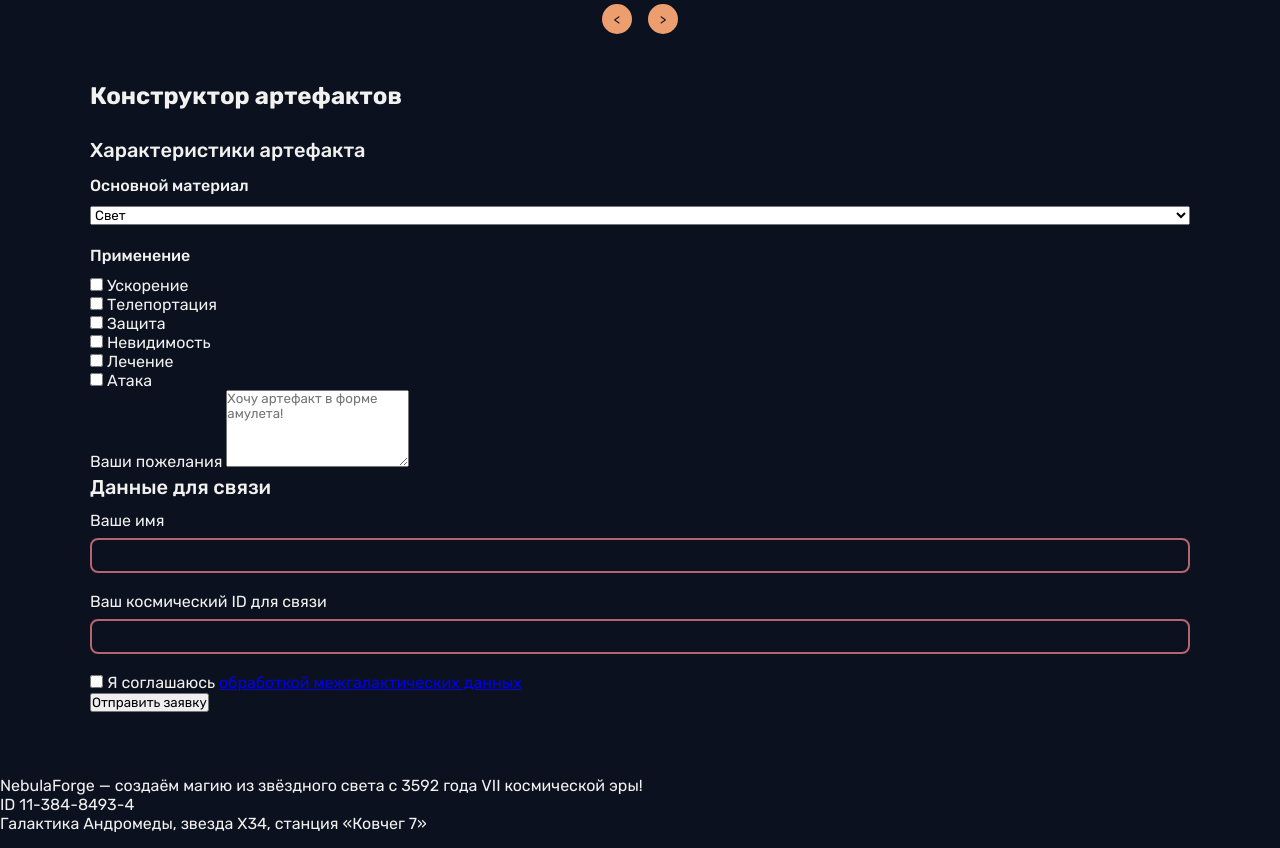
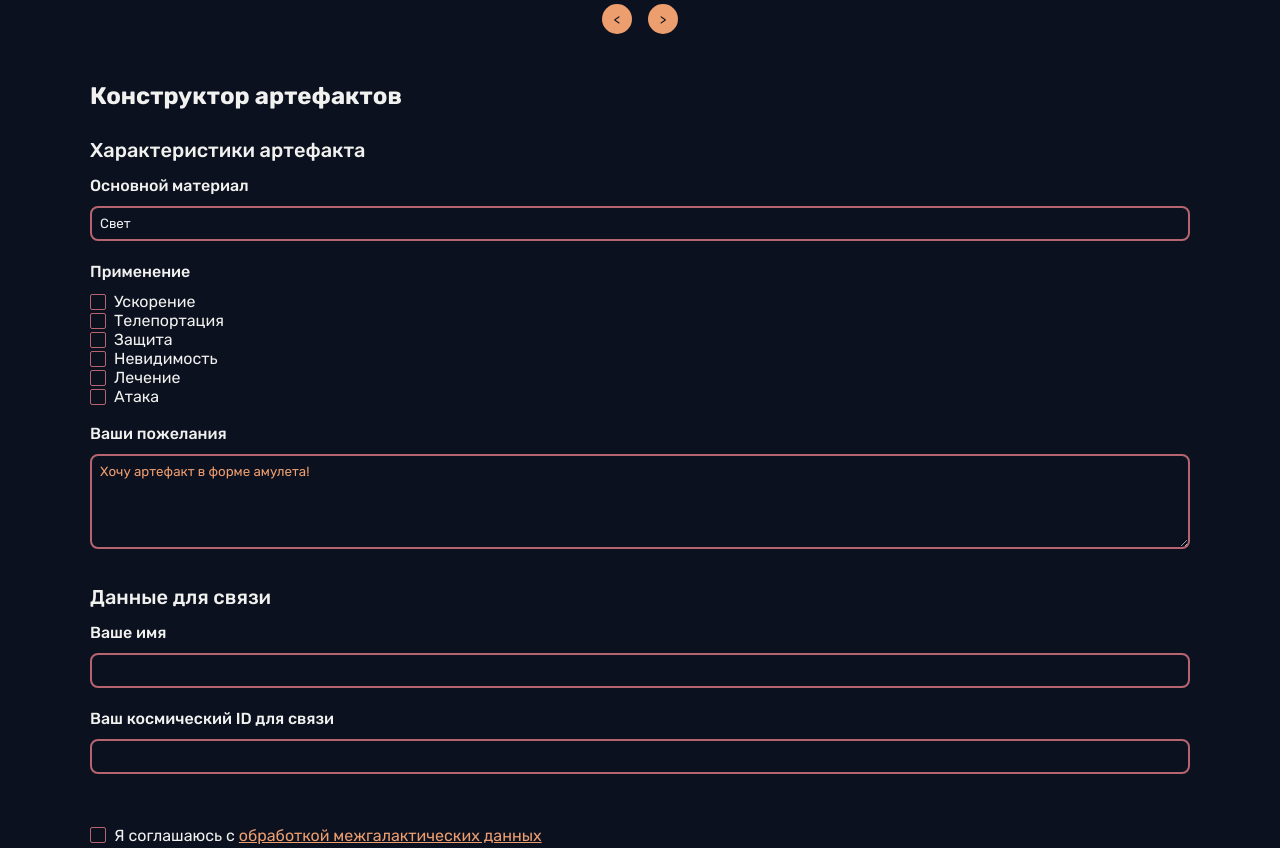
Before and after one commit to caseyaru/nebula, a website with bundled scripts: page src/index.html in a window 1280 px wide. Shown: the part 300-1148 px from the top of the page. Built offline with nearby package versions, Linux system fonts and the light colour scheme.

Commit message:
form styles

```diff
--- a/src/index.html
+++ b/src/index.html
@@ -52,10 +52,10 @@
 
                     <div class="form__field">
                         <label for="form-material" class="form__field-label">Основной материал</label>
-                        <select class="form__select" id="form-material">
-                            <option value="" selected>Свет</option>
-                            <option value="">Туманность</option>
-                            <option value="">Антиматерия</option>
+                        <select class="form__select form__input" id="form-material">
+                            <option selected>Свет</option>
+                            <option>Туманность</option>
+                            <option>Антиматерия</option>
                         </select>
                         <p class="form__error">Это поле обязательное</p>
                     </div>
@@ -64,7 +64,7 @@
                         <p class="form__field-label">
                             Применение
                         </p>
-                        <div>
+                        <div class="form__checkbox-container">
                             <div class="form__checkbox">
                                 <input type="checkbox" id="form-checkbox-0" class="form__checkbox-input" />
                                 <label for="form-checkbox-0" class="form__checkbox-label">Ускорение</label>
@@ -92,9 +92,9 @@
                         </div>
                     </div>
 
-                    <div>
-                        <label for="form-description" class="form__checkbox-label">Ваши пожелания</label>
-                        <textarea id="form-description" rows="5" class="form__input_textarea" placeholder="Хочу артефакт в форме амулета!"></textarea>
+                    <div class="form__field">
+                        <label for="form-description" class="form__label form__field-label">Ваши пожелания</label>
+                        <textarea id="form-description" rows="5" class="form__input" placeholder="Хочу артефакт в форме амулета!"></textarea>
                     </div>
 
                 </fieldset>
@@ -102,21 +102,21 @@
                 <fieldset class="form__fieldset">
                     <legend class="form__legend">Данные для связи</legend>
                     <div class="form__field">
-                        <label for="form-name" class="form__label">Ваше имя</label>
-                        <input class="form__input" id="name" class="form__input_text"/>
+                        <label for="form-name" class="form__field-label">Ваше имя</label>
+                        <input class="form__input" id="name" class="form__input form__input_text"/>
                         <p class="form__error">Пожалуйста, используйте только земную клавиатуру (кириллицу) и цифры</p>
                     </div>
                     <div class="form__field">
-                        <label for="form-name" class="form__label">Ваш космический ID для связи</label>
-                        <input class="form__input" id="name" class="form__input_text"/>
+                        <label for="form-name" class="form__field-label">Ваш космический ID для связи</label>
+                        <input class="form__input" id="name" class="form__input form__input_text"/>
                         <p class="form__error">ID должен содержать только цифры</p>
                     </div>
                 </fieldset>
 
                 <div class="form__checkbox">
-                    <input type="checkbox" id="form-checkbox-5" class="form__checkbox-input" />
-                    <label for="form-checkbox-5" class="form__checkbox-label">
-                        Я соглашаюсь
+                    <input type="checkbox" id="form-agree" class="form__checkbox-input" />
+                    <label for="form-agree" class="form__checkbox-label">
+                        Я соглашаюсь с&nbsp;
                         <a class="form__link" href="#">обработкой межгалактических данных</a>
                     </label>
                 </div>
--- a/src/styles/modules/form.scss
+++ b/src/styles/modules/form.scss
@@ -11,6 +11,7 @@
   &__fieldset {
     border: none;
     padding: 0;
+    margin-bottom: 2rem;
   }
 
   &__legend {
@@ -19,6 +20,9 @@
   }
 
   &__error {
+    @include set-font-size(12px, 1rem, 400);
+    color: $c-base-light;
+    margin-top: 0.2rem;
     opacity: 0;
   }
 
@@ -26,8 +30,7 @@
     @extend %flex-column-center;
 
     &-label {
-        @include set-font-size(1rem, 1.5rem, 500);
-        margin-bottom: 0.5rem;
+      @include set-font-size(1rem, 1.5rem, 500);
     }
   }
 
@@ -38,16 +41,104 @@
     padding: 0.5rem;
     color: $c-light;
     margin-top: 0.5rem;
+    transition: $tr-3;
 
     &::placeholder {
-        color: $c-yellow;
+      color: $c-yellow;
     }
 
-    &_text {}
+    &:active,
+    &:focus {
+      border-color: $c-yellow;
+      outline: none;
+    }
+  }
 
-    &:active, &:focus {
+  &__select {
+    appearance: none;
+    -webkit-appearance: none;
+    -moz-appearance: none;
+    cursor: pointer;
+
+    &:focus {
+      box-sizing: border-box;
+      border-color: $c-yellow;
+      outline: none;
+    }
+
+    & option {
+      background-color: $c-base;
+      color: $c-light;
+    }
+  }
+
+  &__checkbox {
+    &-input {
+      position: absolute;
+      z-index: -1;
+      opacity: 0;
+    }
+
+    &-label {
+      cursor: pointer;
+      align-items: center;
+      display: flex;
+      flex-wrap: nowrap;
+      flex-direction: row;
+
+      & > a {
+        color: $c-yellow;
+        text-decoration: underline;
+        display: inline;
+      }
+
+      &::before {
+        content: "";
+        display: inline-block;
+        width: 1em;
+        height: 1em;
+        flex-shrink: 0;
+        flex-grow: 0;
+        border: 1px solid $c-pink;
         box-sizing: border-box;
-        border-color: $c-yellow;
+        border-radius: 2px;
+        margin-right: 0.5em;
+        background-repeat: no-repeat;
+        background-position: center center;
+        background-size: 50% 50%;
+        cursor: pointer;
+      }
+    }
+
+    &-input:checked + &-label::before {
+      border: none;
+      background-size: 100%;
+      background-color: $c-yellow;
+    }
+
+    &-container {
+      margin-top: 0.5rem;
+      margin-bottom: 1rem;
+    }
+  }
+
+  &__submit {
+    margin-top: 2rem;
+    padding: 0.8rem 2rem;
+    border-radius: 8px;
+    background: linear-gradient(217deg, $c-pink, rgba(255, 0, 0, 0) 70.71%),
+      linear-gradient(127deg, $c-yellow, rgba(0, 255, 0, 0) 70.71%),
+      linear-gradient(336deg, $c-base-light, rgba(0, 0, 255, 0) 70.71%);
+    background-color: $c-yellow;
+    border-color: transparent;
+    color: $c-base-dark;
+    @include set-font-size(1rem, 1.5rem, 500);
+    cursor: pointer;
+    transition: $tr-3;
+
+    &:hover {
+      background-color: $c-base;
+      color: $c-light;
     }
   }
 }
```
Also changed, not shown: src/styles.css, 1 other file.
